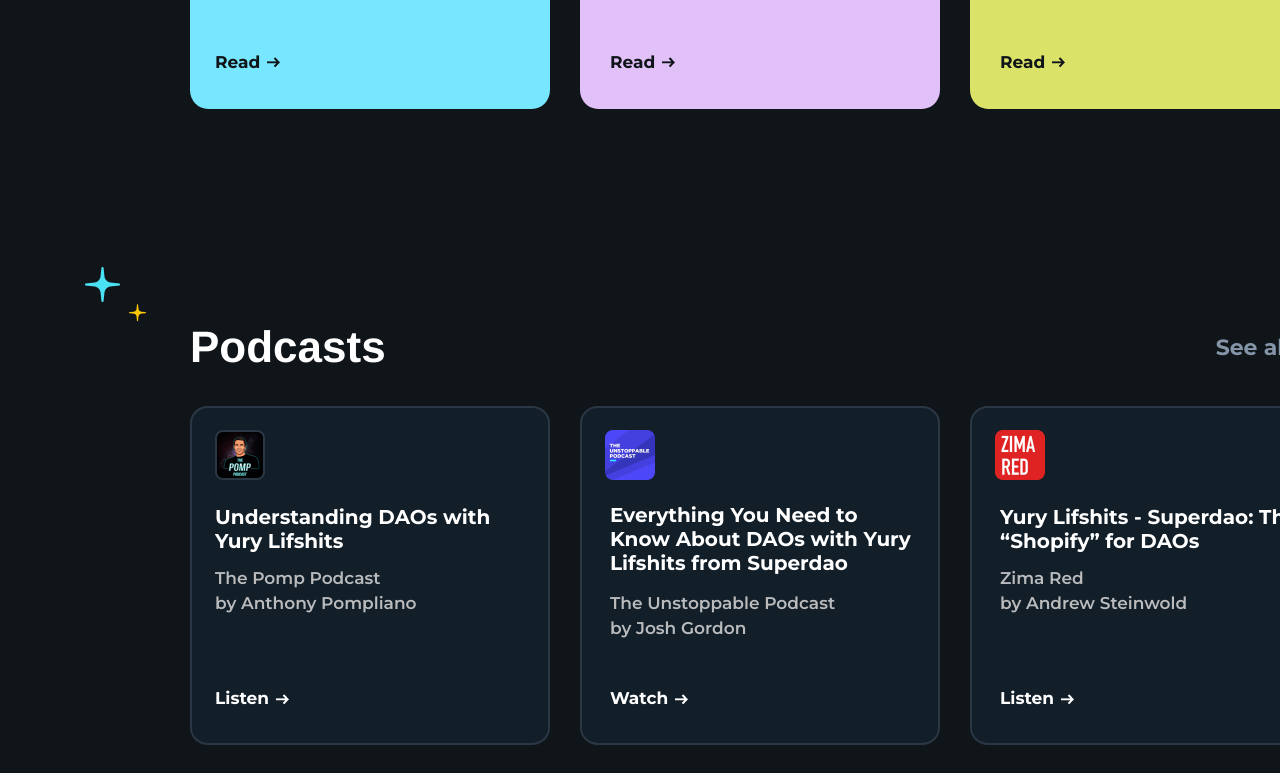
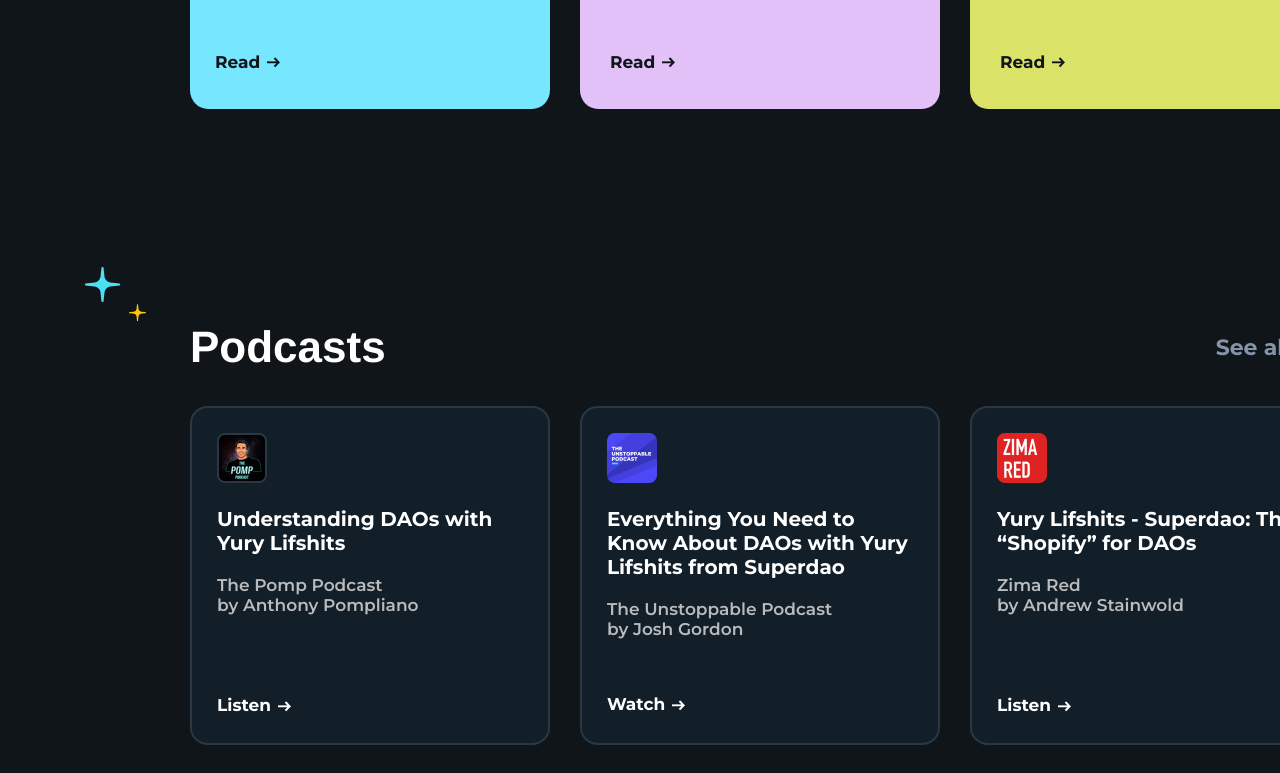
Before and after one commit to Nick-v-d-v/webside, a plain HTML site: page about.html in a window 1280 px wide. Shown: the part 2024-2797 px from the top of the page. Drawn offline with Linux system fonts and the light colour scheme.

Commit message:
Website 1 af

```diff
--- a/about.html
+++ b/about.html
@@ -23,10 +23,15 @@
             <div class="goose">
                 <p>Goose</p>
             </div>
-        <div class="home"><a href="index.html">Home</a></div>
-        <div class="learn"><a href="learn.html">Learn</a></div>
-        <div class="about"><a href="about.html">About</a></div>
-        <div class="contact"><a href="contact.html">Contact</a></div>
+            <nav class="main-nav">
+                <ul>
+                    <li><a href="index.html">Home</a></li>
+                    <li><a href="learn.html">Learn</a></li>
+                    <li><a href="about.html">About</a></li>
+                    <li><a href="contact.html">Contact</a></li>
+                </ul>
+            </nav>
+
             <button class="login">
                 <p>Login</p>
             </button>
@@ -182,82 +187,52 @@
         <img src="imgs/ster8.png" class="ster8" alt="ster">
     </div>
     <div class="container-podcast-bloks">
-        <div class="blokzward"></div>
-        <div class="blokzward"></div>
-        <div class="blokzward"></div>
+
+        <div class="blokzward">
+            <img src="imgs/pomp.png" class="fotopomp" alt="foto pomp">
+            <div class="text-blokzwart">
+                <p>Understanding DAOs with<br> Yury Lifshits</p>
             </div>
-    <div class="container-podcast-bloks1">
-        <img src="imgs/pomp.png" class="fotopomp" alt="foto pomp">
-        <img src="imgs/podcast.png" class="fotopodcast" alt="foto podcast">
-        <img src="imgs/zimared.png" class="fotozimared" alt="foto zimared">
+            <div class="text-blokzwart-2">
+                <p>The Pomp Podcast<br>by Anthony Pompliano</p>
             </div>
-    <div class="container-podcast-bloks2">
-        <div class="understanding-daos">
-            <p>Understanding DAOs with Yury Lifshits</p>
-        </div>
-    </div>
-    <div class="container-podcast-bloks3">
-        <div class="everything-you-need">
-            <p>Everything You Need to Know About DAOs with Yury Lifshits from Superdao</p>
-        </div>
-    </div>
-    <div class="container-podcast-bloks4">
-        <div class="yury-lifshits">
-            <p>Yury Lifshits - Superdao: The “Shopify” for DAOs</p>
-        </div>
-    </div>
-
-    <div class="container-podcast-names">
-        <div class="pomp-podcast">
-            <p>The Pomp Podcast</p>
-        </div>
-    </div>
-    <div class="container-podcast-names1">
-        <div class="unstoppable-podcast">
-            <p>The Unstoppable Podcast</p>
-        </div>
-    </div>
-    <div class="container-podcast-names2">
-        <div class="zima-Red">
-            <p>Zima Red</p>
-        </div>
-    </div>
-    <div class="container-podcast-listen">
-        <div class="pompliano">
-            <p>by Anthony Pompliano</p>
-        </div>
-    </div>
-    <div class="container-podcast-listen1">
-        <div class="josh-gordon">
-            <p>by Josh Gordon</p>
-        </div>
-    </div>
-    <div class="container-podcast-listen2">
-        <div class="andrew-stainwiser">
-            <p>by Andrew Steinwold</p>
-        </div>
-    </div>
-
-
-    <div class="container-footer-links">
-        <div class="listen">
-            <p>Listen</p> <img src="imgs/arrowwit.png" class="arrowwit">
-        </div>
-    </div>
-    <div class="container-footer-links1">
-        <div class="watch">
-            <p>Watch</p> <img src="imgs/arrowwit.png" class="arrowwit">
-        </div>
-    </div>
-    <div class="container-footer-links2">
             <div class="listen">
                 <p>Listen</p> <img src="imgs/arrowwit.png" class="arrowwit">
             </div>
         </div>
 
+
+        <div class="blokzward">
+            <img src="imgs/podcast.png" class="fotopomp" alt="foto podcast">
+            <div class="text-blokzwart">
+                <p>Everything You Need to<br> Know About DAOs with Yury<br> Lifshits from Superdao</p>
+            </div>
+            <div class="text-blokzwart-2">
+                <p>The Unstoppable Podcast<br>by Josh Gordon</p>
+            </div>
+            <div class="watch">
+                <p>Watch</p> <img src="imgs/arrowwit.png" class="arrowwit">
+            </div>
+        </div>
+
+
+        <div class="blokzward">
+            <img src="imgs/zimared.png" class="fotopomp" alt="foto zimared">
+            <div class="text-blokzwart">
+                <p>Yury Lifshits - Superdao: The<br> “Shopify” for DAOs</p>
+            </div>
+            <div class="text-blokzwart-2">
+                <p>Zima Red<br>by Andrew Stainwold</p>
+            </div>
+            <div class="listen">
+                <p>Listen</p> <img src="imgs/arrowwit.png" class="arrowwit">
+            </div>
+        </div>
+    </div>
+
     <footer>
-    <div class="onderkant-container">
-        <div class="onderkant-container1">
+        <div class="education-and-guides-container">
+            <div class="education-and-guides-container1">
                 <div class="about-onder">
                     <p>About</p>
                 </div>
@@ -268,7 +243,7 @@
                     <p>Legal</p>
                 </div>
             </div>
-        <div class="onderkant-container2">
+            <div class="education-and-guides-container2">
                 <img src="imgs/twitter.png" class="twitter" alt="twitter">
                 <img src="imgs/plane.png" class="plane" alt="plane">
                 <img src="imgs/youtube.png" class="youtube" alt="youtube">
--- a/css/main.css
+++ b/css/main.css
@@ -325,7 +325,7 @@
     width: 1140px;
     height: auto;
     background-color: #10151A;
-    transform: translate(190px, 1050px);
+    transform: translate(190px, 900px);
     font-family: "Montserrat", sans-serif;
     font-weight: bold;
     gap: 830px;
@@ -517,7 +517,7 @@
     height: 306px;
     background-color: #10151A;
     align-items: center;
-    transform: translate(190px, 790px);
+    transform: translate(190px, 960px);
     flex-direction: column;
     gap: 25px;
     font-family: "Montserrat", sans-serif;
@@ -2566,6 +2566,16 @@
     gap: 30px;
 }
 
+.container-podcast-bloks-2 {
+    display: flex;
+    width: 1140px;
+    height: auto;
+    background-color: #10151A;
+    transform: translate(190px, 875px);
+    border-radius: 25px;
+    gap: 30px;
+}
+
 .container-podcast-bloks1 {
     display: flex;
     width: 1140px;
@@ -2574,154 +2584,42 @@
     gap: 340px;
 }
 
-.container-podcast-bloks2 {
-    color: #ffffff;
-    display: flex;
-    width: 300px;
-    height: auto;
-    transform: translate(215px, -265px);
-    background-color: #121E28;
-    font-family: "Montserrat", sans-serif;
-    font-weight: bold;
-    font-size: 20px;
-}
-
-.container-podcast-bloks3 {
-    color: #ffffff;
-    display: flex;
-    width: 305px;
-    height: auto;
-    transform: translate(610px, -315px);
-    background-color: #121E28;
-    font-family: "Montserrat", sans-serif;
-    font-weight: bold;
-    font-size: 20px;
-}
-
-.container-podcast-bloks4 {
-    color: #ffffff;
-    display: flex;
-    width: 300px;
-    height: auto;
-    transform: translate(1000px, -385px);
-    background-color: #121E28;
-    font-family: "Montserrat", sans-serif;
-    font-weight: bold;
-    font-size: 20px;
-}
-
-.container-podcast-names {
+.fotopomp {
+    transform: translate(25px, 25px);
+}
+
+.text-blokzwart {
+    color: #ffffff;
+    font-family: "Montserrat", sans-serif;
+    font-weight: bold;
+    font-size: 20px;
+    transform: translate(25px, 45px);
+}
+
+.text-blokzwart-2 {
     color: #B9BBBD;
-    display: flex;
-    width: 300px;
-    height: auto;
-    transform: translate(215px, -370px);
-    background-color: #121E28;
     font-family: "Montserrat", sans-serif;
     font-weight: 600;
     font-size: 17px;
-}
-
-.container-podcast-names1 {
-    color: #B9BBBD;
-    display: flex;
-    width: 300px;
-    height: auto;
-    transform: translate(610px, -365px);
-    background-color: #121E28;
-    font-family: "Montserrat", sans-serif;
-    font-weight: 600;
+    transform: translate(25px, 65px);
+}
+
+.listen {
+    color: #ffffff;
+    font-family: "Montserrat", sans-serif;
+    font-weight: bold;
     font-size: 17px;
-}
-
-.container-podcast-names2 {
-    color: #B9BBBD;
-    display: flex;
-    width: 300px;
-    height: auto;
-    transform: translate(1000px, -410px);
-    background-color: #121E28;
-    font-family: "Montserrat", sans-serif;
-    font-weight: 600;
+    cursor: pointer;
+    transform: translate(25px, 145px);
+}
+
+.watch {
+    color: #ffffff;
+    font-family: "Montserrat", sans-serif;
+    font-weight: bold;
     font-size: 17px;
-}
-
-.container-podcast-listen {
-    color: #B9BBBD;
-    display: flex;
-    width: 300px;
-    height: auto;
-    transform: translate(215px, -405px);
-    background-color: #121E28;
-    font-family: "Montserrat", sans-serif;
-    font-weight: 600;
-    font-size: 17px;
-}
-
-.container-podcast-listen1 {
-    color: #B9BBBD;
-    display: flex;
-    width: 300px;
-    height: auto;
-    transform: translate(610px, -400px);
-    background-color: #121E28;
-    font-family: "Montserrat", sans-serif;
-    font-weight: 600;
-    font-size: 17px;
-}
-
-.container-podcast-listen2 {
-    color: #B9BBBD;
-    display: flex;
-    width: 300px;
-    height: auto;
-    transform: translate(1000px, -445px);
-    background-color: #121E28;
-    font-family: "Montserrat", sans-serif;
-    font-weight: 600;
-    font-size: 17px;
-}
-
-.container-footer-links {
-    color: #ffffff;
-    display: flex;
-    width: 75px;
-    height: auto;
-    transform: translate(215px, -370px);
-    background-color: #121E28;
-    font-family: "Montserrat", sans-serif;
-    font-weight: bold;
-    font-size: 17px;
-    flex-direction: row;
-    cursor: pointer;
-}
-
-.container-footer-links1 {
-    color: #ffffff;
-    display: flex;
-    width: 80px;
-    height: auto;
-    transform: translate(610px, -390px);
-    background-color: #121E28;
-    font-family: "Montserrat", sans-serif;
-    font-weight: bold;
-    font-size: 17px;
-    flex-direction: row;
-    cursor: pointer;
-}
-
-.container-footer-links2 {
-    color: #ffffff;
-    display: flex;
-    width: 75px;
-    height: auto;
-    transform: translate(1000px, -410px);
-    background-color: #121E28;
-    font-family: "Montserrat", sans-serif;
-    font-weight: bold;
-    font-size: 17px;
-    flex-direction: row;
-    cursor: pointer;
+    cursor: pointer;
+    transform: translate(25px, 120px);
 }
 
 .onderkant-container {
@@ -3214,3 +3112,26 @@
     align-items: center;
     gap: 15px;
 }
+
+.main-nav ul {
+    list-style: none;
+    display: flex;
+    gap: 40px;
+    padding: 0;
+    margin: 0;
+    font-size: 20px;
+    color: #ffffff;
+    font-weight: bold;
+    line-height: 1.2;
+    font-family: "Montserrat", sans-serif;
+    font-style: normal;
+    margin-left: 220px;
+    margin-top: 45px;
+    cursor: pointer;
+}
+
+.main-nav li a {
+    text-decoration: none;
+    color: inherit;
+    font-weight: 600;
+}
```
Also changed, not shown: contact.html (+13 -15 lines), index.html (+39 -63 lines), learn.html (+14 -16 lines). Lines whose indentation alone changed are shown as unchanged.
